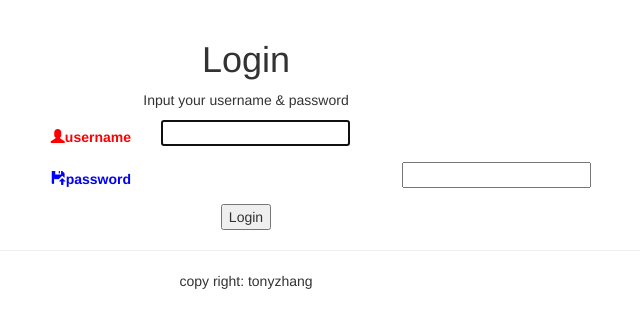
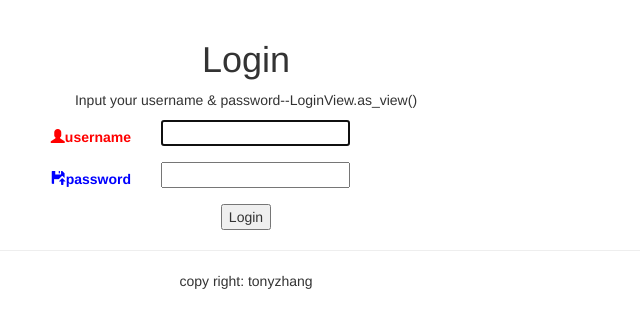
Before and after one commit to codeByCherry/django_pratice, a Django app: page /account/login/ in a window 1280 px wide. Shown: the part 52-380 px from the top of the page, without its empty margins (394-1034 px from the left). Run offline with Django 3.2, Linux system fonts and the light colour scheme; some libraries are stand-ins or nearby versions.

Commit message:
使用auth.views 模块下的LoginView 实现登录页面

```diff
--- a/account/urls.py
+++ b/account/urls.py
@@ -4,8 +4,15 @@ from . import views
 
 app_name = 'account'
 
+login_context = dict(
+    template_name='account/login.html',
+)
+
 urlpatterns = [
     # path('login/', views.login, name="login"),
     # path('login/', LoginView.as_view(template_name="account/login.html"), name='login'),
     path('login/', LoginView.as_view(), name='login'),
+    # path('login/', LoginView.as_view(), name='login'),
+
+    path('logout/', views.logout, name='logout'),
 ]
--- a/templates/account/login.html
+++ b/templates/account/login.html
@@ -5,7 +5,7 @@
 {% block content %}
 <div class="row text-center">
     <h1>Login</h1>
-    <p>Input your username & password</p>
+    <p>Input your username & password-template in account</p>
     <form class="form-horizontal" action="" method="POST">
         {% csrf_token %}
         {{ login_form.as_p }}
--- a/templates/registration/login.html
+++ b/templates/registration/login.html
@@ -1,11 +1,18 @@
 {% extends "base.html" %}
+
+<!--
+from django.contrib.auth.views import LoginView
+#...
+# as_view 的默认 template_name 的是 registration/login.html
+path('login/', LoginView.as_view(), name='login'),
+-->
 
 {% block title %} Login {% endblock %}
 
 {% block content %}
 <div class="row text-center">
     <h1>Login</h1>
-    <p>Input your username & password</p>
+    <p>Input your username & password--LoginView.as_view()</p>
     <form class="form-horizontal" action="" method="POST">
         {% csrf_token %}
         <!--{{ form.as_p }}-->
@@ -24,7 +31,9 @@
                    class="col-md-5 control-label" style="color:blue;">
                 <span class="glyphicon glyphicon-floppy-open"></span>password
             </label>
-            {{form.password}}
+            <div class="col-md-6 text-left">
+                {{form.password}}
+            </div>
         </div>
 
         <input type="submit" name="" value="Login">
```
